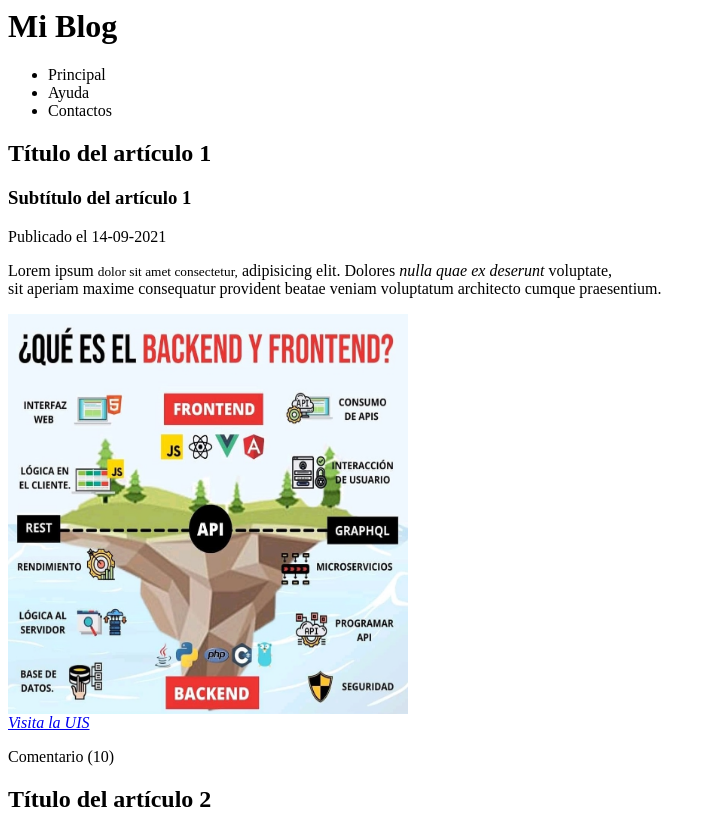
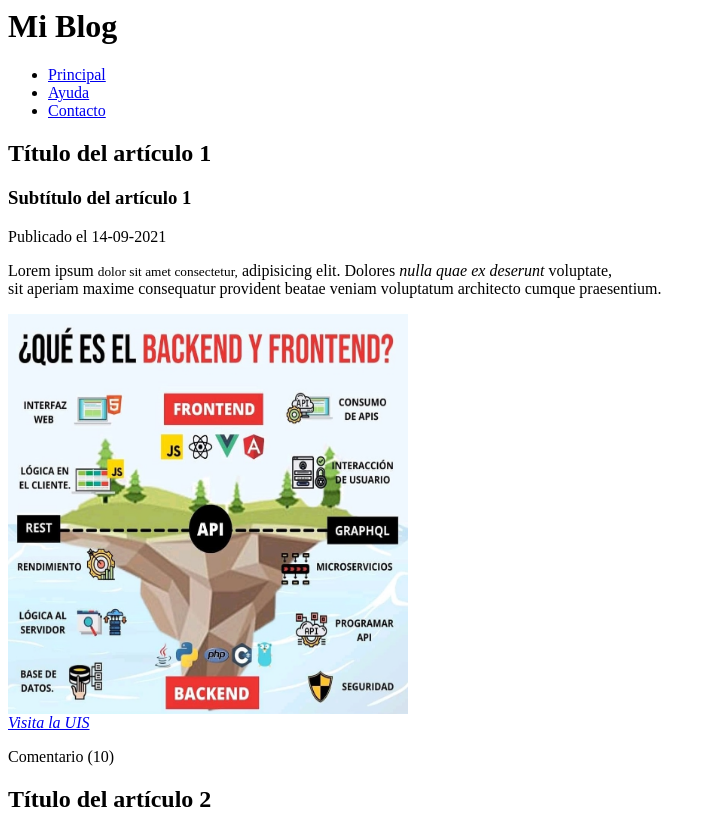
Before and after one commit to andressantage/Mi-primer-blog, a plain HTML site: page index.html in a window 1280 px wide. Shown: the top 816 px of the page, without its empty margins (0-712 px from the left). Drawn offline with Linux system fonts and the light colour scheme.

Commit message:
Add files via upload

```diff
--- a/index.html
+++ b/index.html
@@ -11,9 +11,9 @@
         <h1>Mi Blog</h1>
         <nav>
            <ul>
-               <li>Principal</li>
-               <li>Ayuda</li>
-               <li>Contactos</li>
+                <li><a href="principal.html">Principal</a></li>
+                <li><a href="ayuda.html">Ayuda</a></li>
+                <li><a href="contacto.html">Contacto</a></li>
            </ul>
         </nav>
         <section>
@@ -53,6 +53,9 @@
                 <a href="http://www.google.com">Mensaje 1</a>
             </blockquote>
         </aside>
+        <aside>
+            <a ref="http:///www.yahoo.es">Ir a Yahoo</a>
+        </aside>
         <footer>
             <p>Derechos de autor 2020</p>
         </footer>
```
